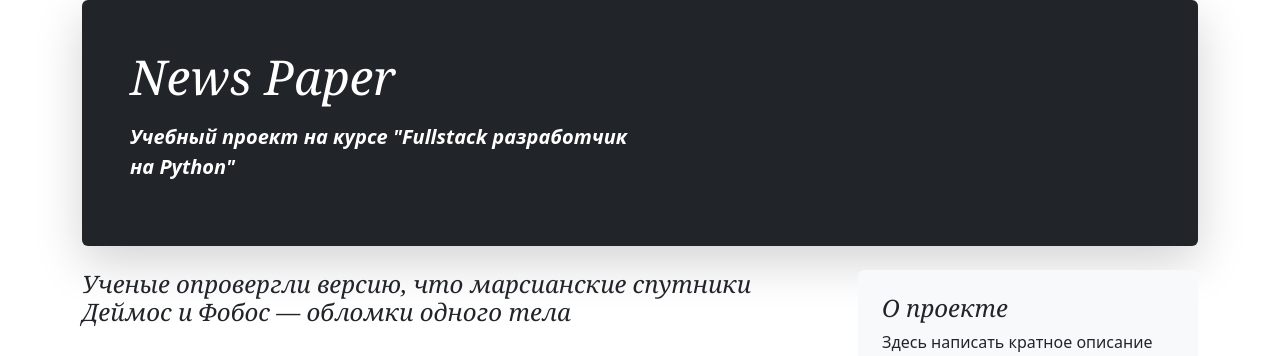
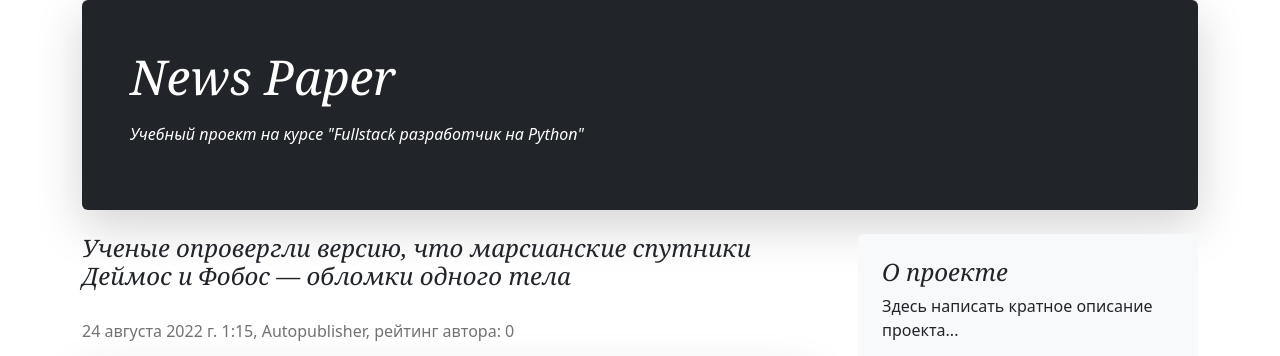
Before and after one commit to spawlov/NewsPortal, a Django app: page /100/ in a window 1280 px wide. Shown: the part 114-470 px from the top of the page. Run offline with Django 4.2, Linux system fonts and the light colour scheme; data comes from the database, SQL or seed files in the repository; parts of the project's set-up code (start-up, migrations or seed data) failed here and were passed over; some libraries are stand-ins or nearby versions.

Commit message:
changed default.html

```diff
--- a/NewsPaper/templates/default.html
+++ b/NewsPaper/templates/default.html
@@ -123,7 +123,7 @@
   <div class="p-4 p-md-5 mb-4 rounded text-bg-dark shadow-lg">
     <div class="col-md-6 px-0">
       <h1 class="display-4 fst-italic">News Paper</h1>
-      <p class="lead my-3 fst-italic fw-semibold">Учебный проект на курсе "Fullstack разработчик на Python"</p>
+      <p class="lead my-3 fst-italic fw-normal fs-6">Учебный проект на курсе "Fullstack разработчик на Python"</p>
     </div>
   </div>
 {#<!-- Добавить две случайные статьи-->#}
```
